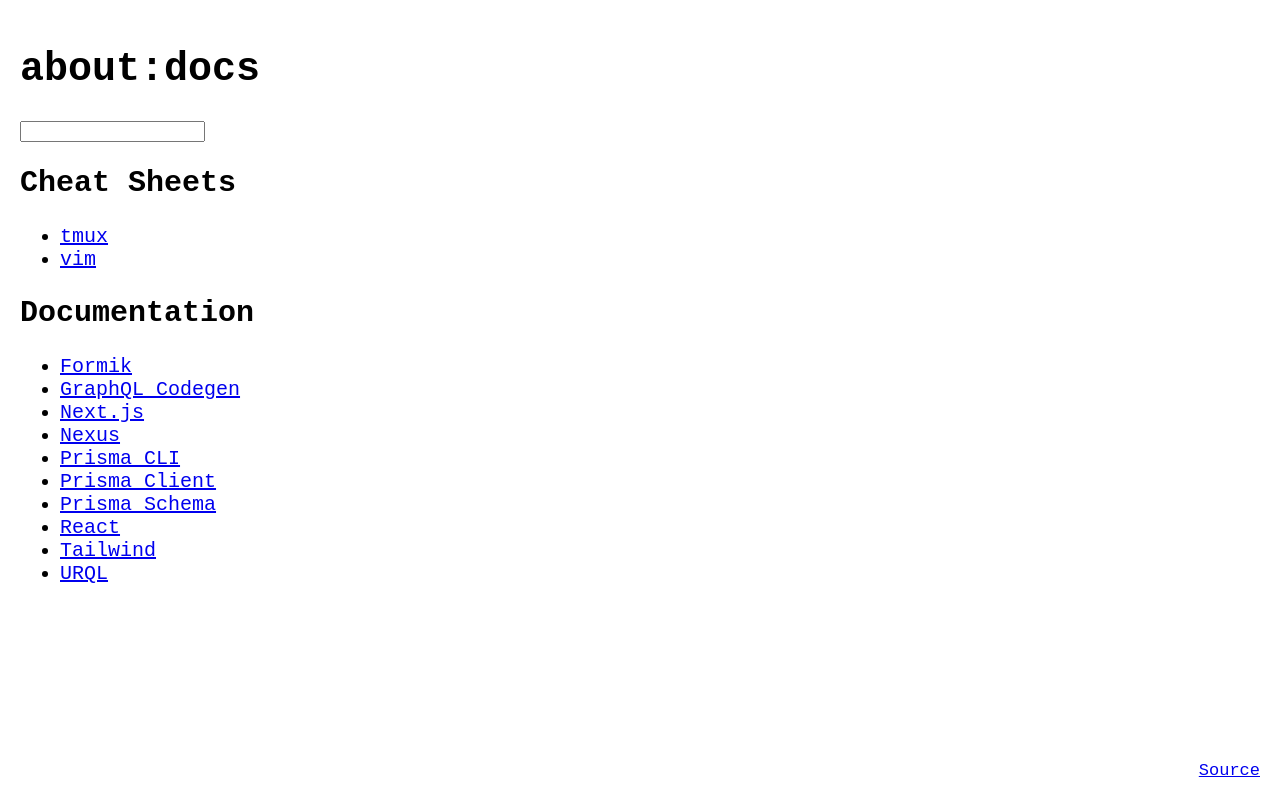
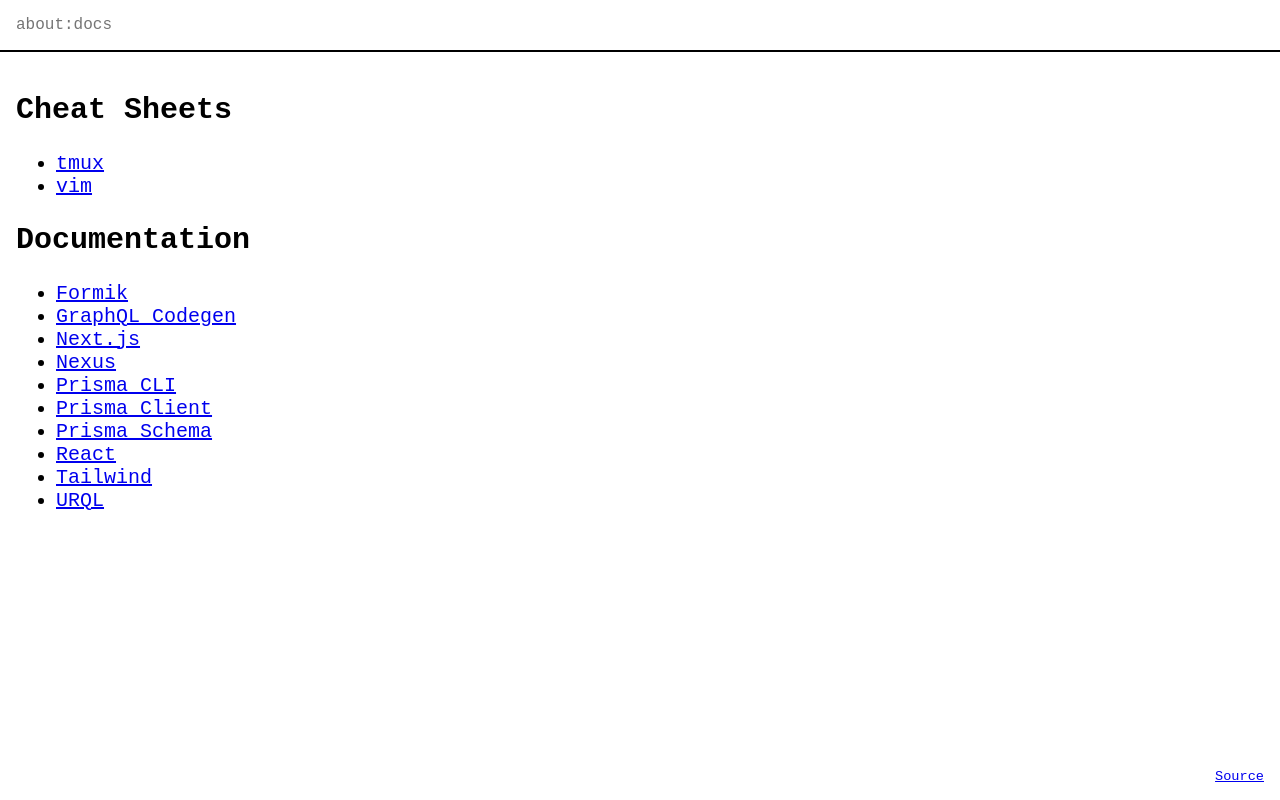
Before and after one commit to kinday/browser-homepage, a website built with Parcel: page index.html in a window 1280 px wide. Built offline with nearby package versions, Linux system fonts and the light colour scheme.

Commit message:
Restyle search input

```diff
--- a/index.html
+++ b/index.html
@@ -8,8 +8,8 @@
 
   <body>
     <div id="app">
-      <h1>about:docs</h1>
-      <input id="search" type="search" />
+      <input id="search" placeholder="about:docs" type="search" />
+      <main>
         <h2>Cheat Sheets</h2>
         <ul class="js-searchable">
           <li>
@@ -25,7 +25,8 @@
             <a href="https://formik.org/docs/overview">Formik</a>
           </li>
           <li>
-          <a href="https://www.graphql-code-generator.com/docs/getting-started"
+            <a
+              href="https://www.graphql-code-generator.com/docs/getting-started"
               >GraphQL Codegen</a
             >
           </li>
@@ -63,6 +64,7 @@
             <a href="https://formidable.com/open-source/urql/docs/">URQL</a>
           </li>
         </ul>
+      </main>
     </div>
 
     <footer>
--- a/src/styles.css
+++ b/src/styles.css
@@ -1,5 +1,9 @@
 * {
   box-sizing: border-box;
+}
+
+html {
+  margin: unset;
 }
 
 body {
@@ -8,8 +12,29 @@
   font-family: monospace;
   font-size: 20px;
   margin: unset;
-  padding: 1em;
   min-height: 100vh;
+}
+
+main {
+  padding: 1rem;
+}
+
+#search {
+  appearance: none;
+  border: unset;
+  border-bottom-color: currentColor;
+  border-bottom-style: solid;
+  border-bottom-width: 2px;
+  display: block;
+  font-family: inherit;
+  font-size: 1rem;
+  padding: 1rem;
+  width: 100%;
+}
+
+#search:focus {
+  background-color: hsl(180, 100%, 90%);
+  outline: unset;
 }
 
 .hidden {
@@ -17,7 +42,8 @@
 }
 
 footer {
-  font-size: 0.85em;
+  font-size: 0.85rem;
   margin-top: auto;
+  padding: 1rem;
   text-align: right;
 }
```
Lines whose indentation alone changed are shown as unchanged.
